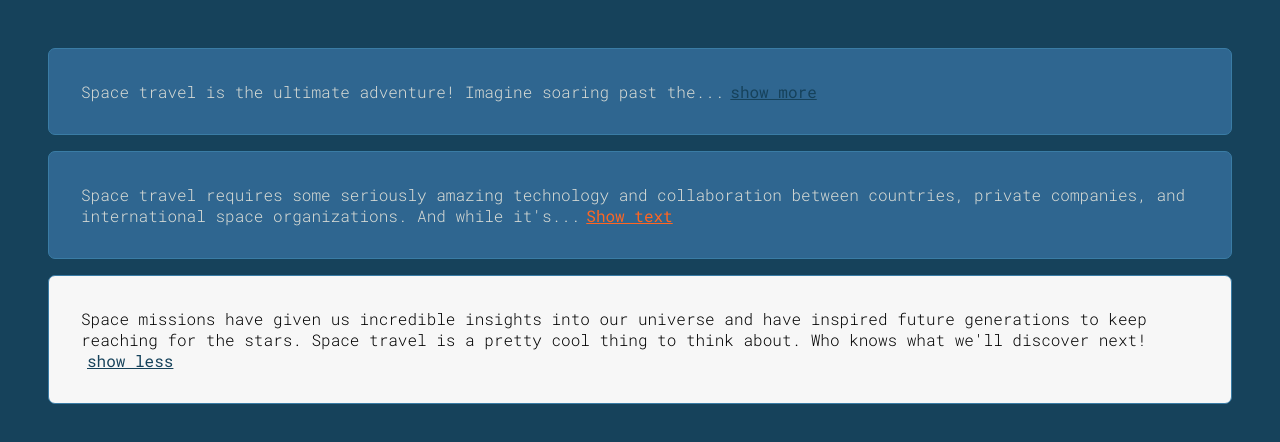
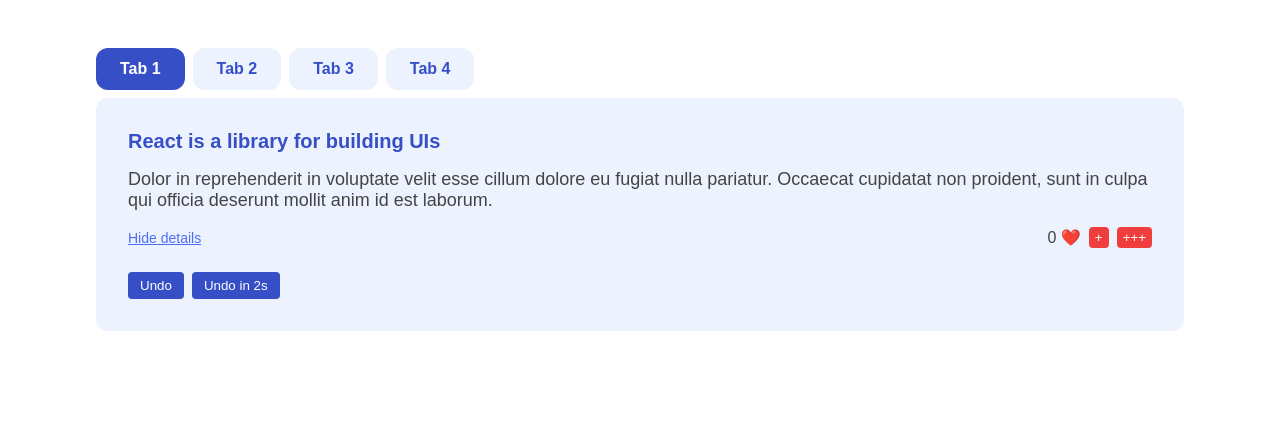
Before and after one commit to paulaoorjuela/React-practice-projects, a React (Vite) app: page / in a window 1280 px wide. Shown: the top 442 px of the page. Built offline with nearby package versions, Linux system fonts and the light colour scheme.

Commit message:
add how-react-works folder/files

```diff
--- /dev/null
+++ b/src/how-react-works/App.jsx
@@ -0,0 +1,102 @@
+import "./index.css";
+
+import { useState } from "react";
+
+const content = [
+  {
+    summary: "React is a library for building UIs",
+    details:
+      "Dolor in reprehenderit in voluptate velit esse cillum dolore eu fugiat nulla pariatur. Occaecat cupidatat non proident, sunt in culpa qui officia deserunt mollit anim id est laborum.",
+  },
+  {
+    summary: "State management is like giving state a home",
+    details:
+      "Lorem ipsum dolor sit amet, consectetur adipisicing elit, sed do eiusmod tempor incididunt ut labore et dolore magna aliqua. Excepteur sint occaecat cupidatat non proident, sunt in culpa qui officia deserunt mollit anim id est laborum.",
+  },
+  {
+    summary: "We can think of props as the component API",
+    details:
+      "Ut enim ad minim veniam, quis nostrud exercitation ullamco laboris nisi ut aliquip ex ea commodo consequat. Duis aute irure dolor in reprehenderit in voluptate velit esse cillum dolore eu fugiat nulla pariatur.",
+  },
+];
+
+export default function App() {
+  return (
+    <div>
+      <Tabbed content={content} />
+    </div>
+  );
+}
+
+function Tabbed({ content }) {
+  const [activeTab, setActiveTab] = useState(0);
+
+  return (
+    <div>
+      <div className="tabs">
+        <Tab num={0} activeTab={activeTab} onClick={setActiveTab} />
+        <Tab num={1} activeTab={activeTab} onClick={setActiveTab} />
+        <Tab num={2} activeTab={activeTab} onClick={setActiveTab} />
+        <Tab num={3} activeTab={activeTab} onClick={setActiveTab} />
+      </div>
+
+      {activeTab <= 2 ? (
+        <TabContent item={content.at(activeTab)} />
+      ) : (
+        <DifferentContent />
+      )}
+    </div>
+  );
+}
+
+function Tab({ num, activeTab, onClick }) {
+  return (
+    <button
+      className={activeTab === num ? "tab active" : "tab"}
+      onClick={() => onClick(num)}
+    >
+      Tab {num + 1}
+    </button>
+  );
+}
+
+function TabContent({ item }) {
+  const [showDetails, setShowDetails] = useState(true);
+  const [likes, setLikes] = useState(0);
+
+  function handleInc() {
+    setLikes(likes + 1);
+  }
+
+  return (
+    <div className="tab-content">
+      <h4>{item.summary}</h4>
+      {showDetails && <p>{item.details}</p>}
+
+      <div className="tab-actions">
+        <button onClick={() => setShowDetails((h) => !h)}>
+          {showDetails ? "Hide" : "Show"} details
+        </button>
+
+        <div className="hearts-counter">
+          <span>{likes} ❤️</span>
+          <button onClick={handleInc}>+</button>
+          <button>+++</button>
+        </div>
+      </div>
+
+      <div className="tab-undo">
+        <button>Undo</button>
+        <button>Undo in 2s</button>
+      </div>
+    </div>
+  );
+}
+
+function DifferentContent() {
+  return (
+    <div className="tab-content">
+      <h4>I'm a DIFFERENT tab, so I reset state 💣💥</h4>
+    </div>
+  );
+}
--- /dev/null
+++ b/src/how-react-works/index.css
@@ -0,0 +1,104 @@
+* {
+  padding: 0;
+  margin: 0;
+  box-sizing: border-box;
+}
+
+body {
+  font-family: sans-serif;
+  margin: 48px 96px;
+  position: relative;
+  color: #444;
+}
+
+button {
+  color: inherit;
+  font-family: inherit;
+  border: none;
+  cursor: pointer;
+}
+
+.toggle {
+  position: absolute;
+  right: 0;
+  background: none;
+  font-size: 30px;
+  padding: 4px;
+}
+
+.tabs {
+  margin-bottom: 8px;
+}
+
+.tab {
+  border-radius: 12px;
+  background-color: #edf2ff;
+  padding: 12px 24px;
+  margin-right: 8px;
+  font-size: 16px;
+  font-weight: bold;
+  color: #364fc7;
+  transition: all 0.3s;
+}
+
+.tab.active,
+.tab:hover {
+  background-color: #364fc7;
+  color: #fff;
+}
+
+.tab-content {
+  background-color: #edf2ff;
+  padding: 32px;
+  border-radius: 12px;
+}
+
+.tab-content h4 {
+  font-size: 20px;
+  margin-bottom: 16px;
+  color: #364fc7;
+}
+
+.tab-content p {
+  font-size: 18px;
+}
+
+.tab-actions {
+  display: flex;
+  justify-content: space-between;
+  margin-top: 16px;
+  margin-bottom: 24px;
+}
+
+.tab-actions > button {
+  background: none;
+  text-decoration: underline;
+  color: #4c6ef5;
+  font-size: 14px;
+}
+
+.hearts-counter {
+  display: flex;
+  align-items: center;
+  gap: 8px;
+}
+
+.hearts-counter button {
+  background-color: #f03e3e;
+  padding: 4px 6px;
+  border-radius: 4px;
+  color: #fff;
+  line-height: 1;
+}
+
+.tab-undo {
+  display: flex;
+  gap: 8px;
+}
+
+.tab-undo button {
+  background-color: #364fc7;
+  color: #fff;
+  padding: 6px 12px;
+  border-radius: 4px;
+}
--- a/src/main.jsx
+++ b/src/main.jsx
@@ -6,7 +6,8 @@ import { createRoot } from 'react-dom/client'
 // import App from './steps/App.jsx'
 // import App from './far-away/App.jsx'
 // import App from './date-record/App.jsx'
-import App from './text-expander/App.jsx'
+// import App from './text-expander/App.jsx'
+import App from './how-react-works/App.jsx'
 
 createRoot(document.getElementById('root')).render(
   <StrictMode>
```
